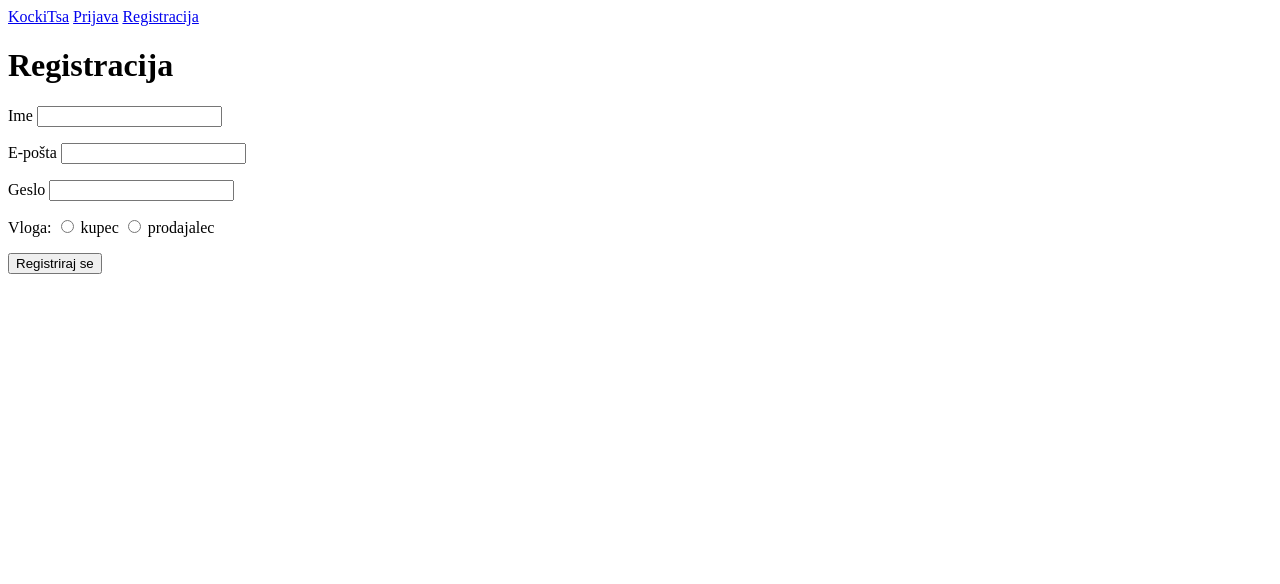
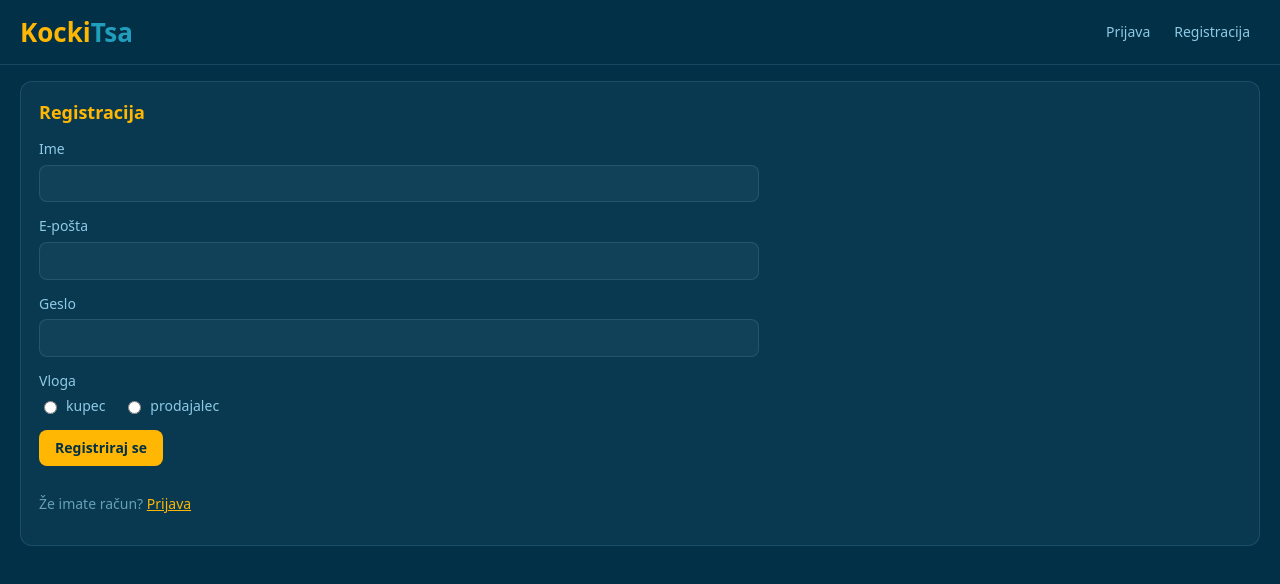
Before and after one commit to MikiTsa/kockitsa, a plain HTML site: page frontend/register.html in a window 1280 px wide. Drawn offline with Linux system fonts and the light colour scheme; no server answers.

Commit message:
style(ui): add shared stylesheet and restyle existing pages (#9)

```diff
--- a/frontend/app.js
+++ b/frontend/app.js
@@ -1,10 +1,32 @@
 const ROLES = { buyer: "kupec", seller: "prodajalec", admin: "administrator" };
+const CONDITIONS = { sealed: "zapečaten", new: "nov", used: "rabljen" };
+const STATUSES = { pending: "v pregledu", approved: "objavljen", rejected: "zavrnjen", reserved: "rezerviran", sold: "prodan" };
+const eur = new Intl.NumberFormat("sl-SI", { style: "currency", currency: "EUR" });
 
 const MENU = {
     buyer: [["index.html", "Oglasi"], ["iskanja.html", "Moja iskanja"], ["profil.html", "Profil"]],
     seller: [["index.html", "Oglasi"], ["oddaj.html", "Oddaj oglas"], ["moji-oglasi.html", "Moji oglasi"], ["profil.html", "Profil"]],
     admin: [["pregled.html", "Oglasi v pregledu"]],
 };
+
+function el(tag, props = {}, ...children) {
+    const node = Object.assign(document.createElement(tag), props);
+    node.append(...children);
+    return node;
+}
+
+const badge = (status) => el("span", { className: `badge ${status}`, textContent: STATUSES[status] });
+
+const toastBox = document.body.appendChild(el("div", { id: "toast", hidden: true }));
+let toastTimer;
+
+function toast(text, error = false) {
+    toastBox.textContent = text;
+    toastBox.className = error ? "error" : "";
+    toastBox.hidden = false;
+    clearTimeout(toastTimer);
+    toastTimer = setTimeout(() => toastBox.hidden = true, 3000);
+}
 
 async function api(method, url, body) {
     const response = await fetch(url, {
@@ -29,16 +51,15 @@ const currentUser = api("GET", "/me").then(({ data }) => {
     if (!data && "login" in document.body.dataset) {
         location.href = "login.html";
     }
-    const header = document.getElementById("header");
-    const items = data ? MENU[data.role] : [["login.html", "Prijava"], ["register.html", "Registracija"]];
-    header.innerHTML = '<a href="/">KockiTsa</a> ' + items.map(([href, text]) => `<a href="${href}">${text}</a>`).join(" ");
-    if (data) {
-        const user = document.createElement("span");
-        user.textContent = ` | ${data.name} (${ROLES[data.role]}) `;
-        const button = document.createElement("button");
-        button.textContent = "Odjava";
-        button.onclick = logout;
-        header.append(user, button);
-    }
+    const page = location.pathname.split("/").pop() || "index.html";
+    const nav = el("nav", {}, ...(data ? MENU[data.role] : []).map(([href, text]) =>
+        el("a", { href, textContent: text, className: href === page ? "active" : "" })));
+    const user = data
+        ? el("div", { className: "user" }, el("span", { textContent: `${data.name} (${ROLES[data.role]})` }),
+            el("button", { className: "btn ghost small", textContent: "Odjava", onclick: logout }))
+        : el("div", { className: "user" }, el("a", { href: "login.html", textContent: "Prijava" }),
+            el("a", { href: "register.html", textContent: "Registracija" }));
+    document.getElementById("header").replaceChildren(el("div", { className: "bar" },
+        el("a", { className: "logo", href: "/", innerHTML: "Kocki<span>Tsa</span>" }), nav, user));
     return data;
 });
--- a/frontend/register.html
+++ b/frontend/register.html
@@ -2,23 +2,31 @@
 <html lang="sl">
 <head>
     <meta charset="utf-8">
+    <meta name="viewport" content="width=device-width, initial-scale=1">
     <title>Registracija – KockiTsa</title>
+    <link rel="stylesheet" href="style.css">
 </head>
 <body>
     <header id="header"></header>
-    <h1>Registracija</h1>
-    <form id="form">
-        <p><label>Ime <input name="name" required></label></p>
-        <p><label>E-pošta <input name="email" type="email" required></label></p>
-        <p><label>Geslo <input name="password" type="password" required></label></p>
-        <p>
-            Vloga:
-            <label><input name="role" type="radio" value="buyer" required> kupec</label>
-            <label><input name="role" type="radio" value="seller"> prodajalec</label>
-        </p>
-        <p id="error"></p>
-        <button>Registriraj se</button>
-    </form>
+    <main>
+        <div class="panel">
+            <h2>Registracija</h2>
+            <form id="form" class="form">
+                <label>Ime <input name="name" required></label>
+                <label>E-pošta <input name="email" type="email" required></label>
+                <label>Geslo <input name="password" type="password" required></label>
+                <div>
+                    Vloga
+                    <div class="radios">
+                        <label><input name="role" type="radio" value="buyer" required> kupec</label>
+                        <label><input name="role" type="radio" value="seller"> prodajalec</label>
+                    </div>
+                </div>
+                <div><button class="btn">Registriraj se</button></div>
+                <p class="muted">Že imate račun? <a href="login.html">Prijava</a></p>
+            </form>
+        </div>
+    </main>
     <script src="app.js"></script>
     <script>
         document.getElementById("form").onsubmit = async (event) => {
@@ -27,7 +35,7 @@
             if (ok) {
                 location.href = "login.html";
             } else {
-                document.getElementById("error").textContent = errorText(data, "Izpolnite vsa polja in izberite vlogo.");
+                toast(errorText(data, "Izpolnite vsa polja in izberite vlogo."), true);
             }
         };
     </script>
--- /dev/null
+++ b/frontend/style.css
@@ -0,0 +1,57 @@
+:root { --sky: #8ecae6; --teal: #219ebc; --navy: #023047; --amber: #ffb703; --orange: #fb8500; --red: #d00000;
+        --line: #8ecae626; --tint: #8ecae60f; --muted: #8ecae6b3; }
+* { box-sizing: border-box; }
+[hidden] { display: none !important; }
+body { margin: 0; font: 14px/1.4 system-ui, sans-serif; background: var(--navy); color: var(--sky); }
+a { color: var(--amber); }
+button, input, select, textarea { font: inherit; color: inherit; }
+input, select, textarea { width: 100%; padding: 8px 12px; background: var(--tint); border: 1px solid var(--line); border-radius: 8px; outline: none; }
+input:focus, select:focus, textarea:focus { border-color: var(--teal); }
+input::placeholder, textarea::placeholder { color: var(--muted); }
+option { background: var(--navy); }
+input[type=checkbox], input[type=radio] { width: auto; accent-color: var(--amber); }
+.btn { padding: 8px 16px; border: none; border-radius: 8px; background: var(--amber); color: var(--navy); font-weight: 600; cursor: pointer; white-space: nowrap; transition: background .15s; }
+.btn:hover { background: var(--orange); }
+.btn.ghost { background: transparent; color: var(--sky); border: 1px solid var(--line); }
+.btn.ghost:hover { border-color: var(--teal); }
+.btn.danger { background: var(--red); color: var(--sky); }
+.btn.small { padding: 4px 10px; font-size: 12px; }
+.muted { color: var(--muted); }
+
+header { position: sticky; top: 0; z-index: 10; background: var(--navy); border-bottom: 1px solid var(--line); }
+.bar { max-width: 1400px; margin: 0 auto; padding: 0 20px; height: 64px; display: grid; grid-template-columns: 220px 1fr auto; align-items: center; gap: 20px; }
+.logo { font-size: 26px; font-weight: 800; color: var(--amber); text-decoration: none; }
+.logo span { color: var(--teal); }
+nav, .user { display: flex; align-items: center; gap: 4px; }
+nav a, .user a { padding: 8px 10px; border-radius: 8px; color: var(--sky); text-decoration: none; }
+nav a:hover, nav a.active, .user a:hover { background: var(--tint); color: var(--amber); }
+.user span { margin-right: 8px; }
+
+main { max-width: 1400px; margin: 0 auto; padding: 16px 20px; display: grid; gap: 20px; }
+.panel { padding: 18px; background: var(--tint); border: 1px solid var(--line); border-radius: 12px; overflow-x: auto; }
+.panel h2 { margin: 0 0 14px; font-size: 18px; color: var(--amber); }
+.form { display: grid; gap: 14px; max-width: 720px; }
+.form label { display: grid; gap: 6px; }
+.radios { display: flex; gap: 18px; margin-top: 6px; }
+.radios label { display: flex; align-items: center; gap: 6px; }
+.chosen { padding: 10px 12px; border: 1px dashed var(--line); border-radius: 8px; }
+.chosen small { color: var(--muted); }
+
+table { width: 100%; border-collapse: collapse; }
+th, td { padding: 9px 10px; text-align: left; border-bottom: 1px solid var(--line); }
+th { font-size: 12px; letter-spacing: .5px; text-transform: uppercase; color: var(--muted); }
+td.empty { padding: 40px; text-align: center; color: var(--muted); }
+.badge { padding: 2px 9px; border-radius: 999px; font-size: 12px; font-weight: 600; }
+.pending { background: #ffb70326; color: var(--amber); }
+.approved { background: #219ebc33; color: var(--teal); }
+.reserved { background: #fb850033; color: var(--orange); }
+.sold { background: #8ecae633; color: var(--sky); }
+.rejected { background: var(--red); color: var(--sky); }
+
+#toast { position: fixed; bottom: 24px; left: 50%; transform: translateX(-50%); z-index: 20; padding: 10px 18px; border-radius: 10px; background: var(--teal); color: var(--navy); font-weight: 600; }
+#toast.error { background: var(--red); color: var(--sky); }
+
+@media (max-width: 800px) {
+  .bar { grid-template-columns: auto 1fr; height: auto; padding: 10px 20px; }
+  .user { grid-column: 1 / -1; }
+}
```
Also changed, not shown: frontend/index.html (+8 -2 lines), frontend/login.html (+14 -8 lines).
